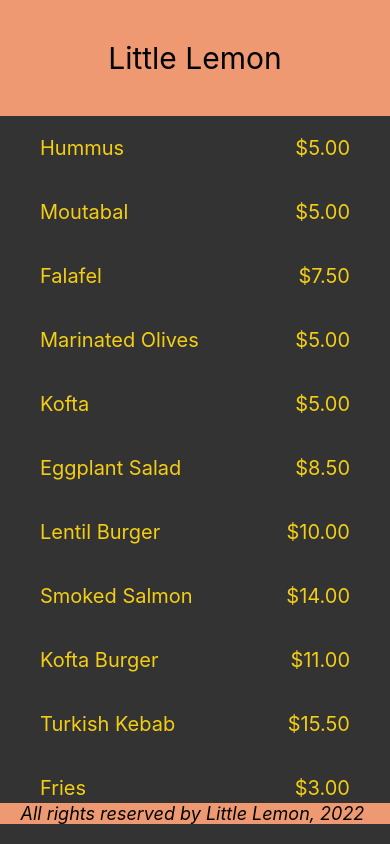
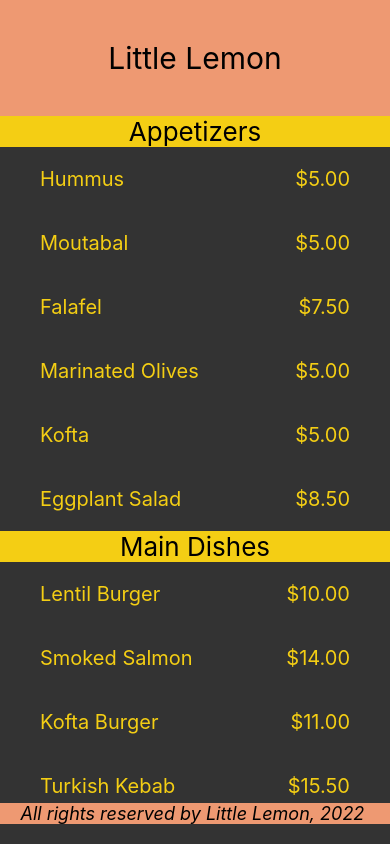
Before and after one commit to DevMateodmnz/first-rn-component, a React Native app: screen / in a window 390 px wide. Built offline with nearby package versions, Linux system fonts and the light colour scheme.

Commit message:
Refactor MenuItems component: replace FlatList with SectionList for better data organization and add section headers

```diff
--- a/components/MenuItems.js
+++ b/components/MenuItems.js
@@ -1,29 +1,49 @@
 import React from 'react';
 
-import { View, Text, StyleSheet, FlatList } from 'react-native';
+import { View, Text, StyleSheet, SectionList } from 'react-native';
 
 const menuItemsToDisplay = [
-  { name: 'Hummus', price: '$5.00', id: '1A' },
-  { name: 'Moutabal', price: '$5.00', id: '2B' },
-  { name: 'Falafel', price: '$7.50', id: '3C' },
-  { name: 'Marinated Olives', price: '$5.00', id: '4D' },
-  { name: 'Kofta', price: '$5.00', id: '5E' },
-  { name: 'Eggplant Salad', price: '$8.50', id: '6F' },
-  { name: 'Lentil Burger', price: '$10.00', id: '7G' },
-  { name: 'Smoked Salmon', price: '$14.00', id: '8H' },
-  { name: 'Kofta Burger', price: '$11.00', id: '9I' },
-  { name: 'Turkish Kebab', price: '$15.50', id: '10J' },
-  { name: 'Fries', price: '$3.00', id: '11K' },
-  { name: 'Buttered Rice', price: '$3.00', id: '12L' },
-  { name: 'Bread Sticks', price: '$3.00', id: '13M' },
-  { name: 'Pita Pocket', price: '$3.00', id: '14N' },
-  { name: 'Lentil Soup', price: '$3.75', id: '15O' },
-  { name: 'Greek Salad', price: '$6.00', id: '16Q' },
-  { name: 'Rice Pilaf', price: '$4.00', id: '17R' },
-  { name: 'Baklava', price: '$3.00', id: '18S' },
-  { name: 'Tartufo', price: '$3.00', id: '19T' },
-  { name: 'Tiramisu', price: '$5.00', id: '20U' },
-  { name: 'Panna Cotta', price: '$5.00', id: '21V' },
+  {
+    title: 'Appetizers',
+    data: [
+      { name: 'Hummus', price: '$5.00' },
+      { name: 'Moutabal', price: '$5.00' },
+      { name: 'Falafel', price: '$7.50' },
+      { name: 'Marinated Olives', price: '$5.00' },
+      { name: 'Kofta', price: '$5.00' },
+      { name: 'Eggplant Salad', price: '$8.50' },
+    ],
+  },
+  {
+    title: 'Main Dishes',
+    data: [
+      { name: 'Lentil Burger', price: '$10.00' },
+      { name: 'Smoked Salmon', price: '$14.00' },
+      { name: 'Kofta Burger', price: '$11.00' },
+      { name: 'Turkish Kebab', price: '$15.50' },
+    ],
+  },
+  {
+    title: 'Sides',
+    data: [
+      { name: 'Fries', price: '$3.00', id: '11K' },
+      { name: 'Buttered Rice', price: '$3.00' },
+      { name: 'Bread Sticks', price: '$3.00' },
+      { name: 'Pita Pocket', price: '$3.00' },
+      { name: 'Lentil Soup', price: '$3.75' },
+      { name: 'Greek Salad', price: '$6.00' },
+      { name: 'Rice Pilaf', price: '$4.00' },
+    ],
+  },
+  {
+    title: 'Desserts',
+    data: [
+      { name: 'Baklava', price: '$3.00' },
+      { name: 'Tartufo', price: '$3.00' },
+      { name: 'Tiramisu', price: '$5.00' },
+      { name: 'Panna Cotta', price: '$5.00' },
+    ],
+  },
 ];
 
 const Item = ({ name, price }) => (
@@ -36,17 +56,23 @@
 const MenuItems = () => {
   const renderItem = ({ item }) => <Item name={item.name} price={item.price} />;
 
+  const renderSectionHeader = ({ section: { title } }) => (
+    <View style={menuStyles.headerStyle}>
+      <Text style={menuStyles.sectionHeader}>{title}</Text>
+    </View>
+  );
+
   return (
     <View style={menuStyles.container}>
-      <FlatList
-        data={menuItemsToDisplay}
-        keyExtractor={(item) => item.id}
-        renderItem={renderItem}></FlatList>
+      <SectionList
+        sections={menuItemsToDisplay}
+        keyExtractor={(item, index) => item + index}
+        renderItem={renderItem}
+        renderSectionHeader={renderSectionHeader}></SectionList>
     </View>
   );
 };
 
-// Add styles to the component
 const menuStyles = StyleSheet.create({
   container: {
     flex: 1,
@@ -61,6 +87,15 @@
     color: '#F4CE14',
     fontSize: 20,
   },
+  headerStyle: {
+    backgroundColor: '#F4CE14',
+  },
+  sectionHeader: {
+    color: 'black',
+    fontSize: 26,
+    flexWrap: 'wrap',
+    textAlign: 'center',
+  },
 });
 
 export default MenuItems;
```
